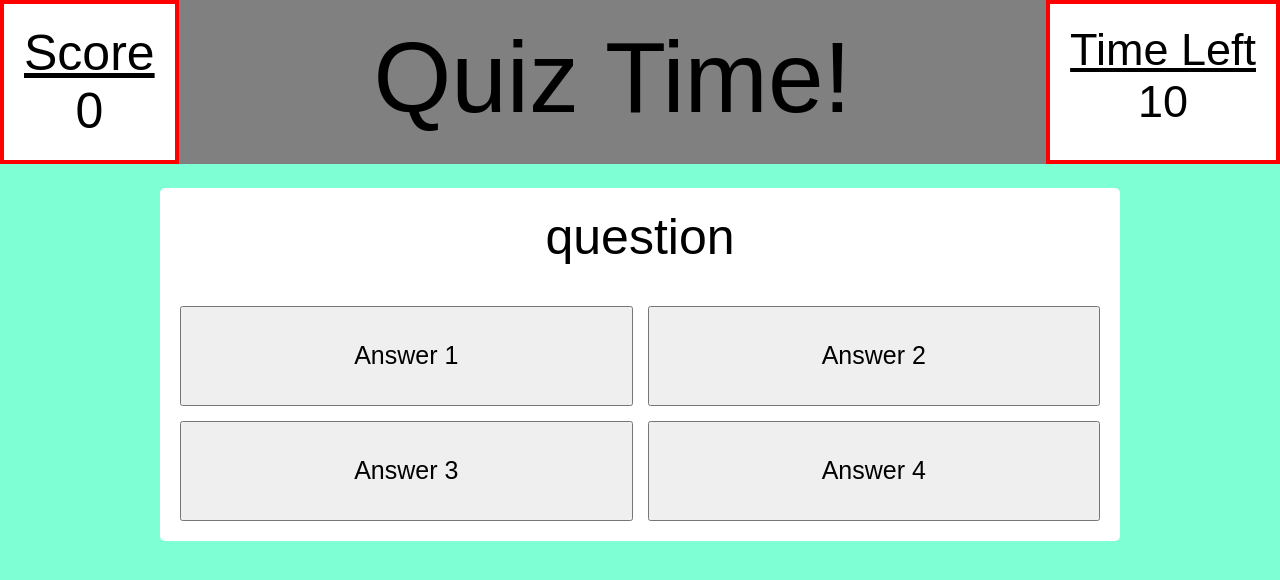
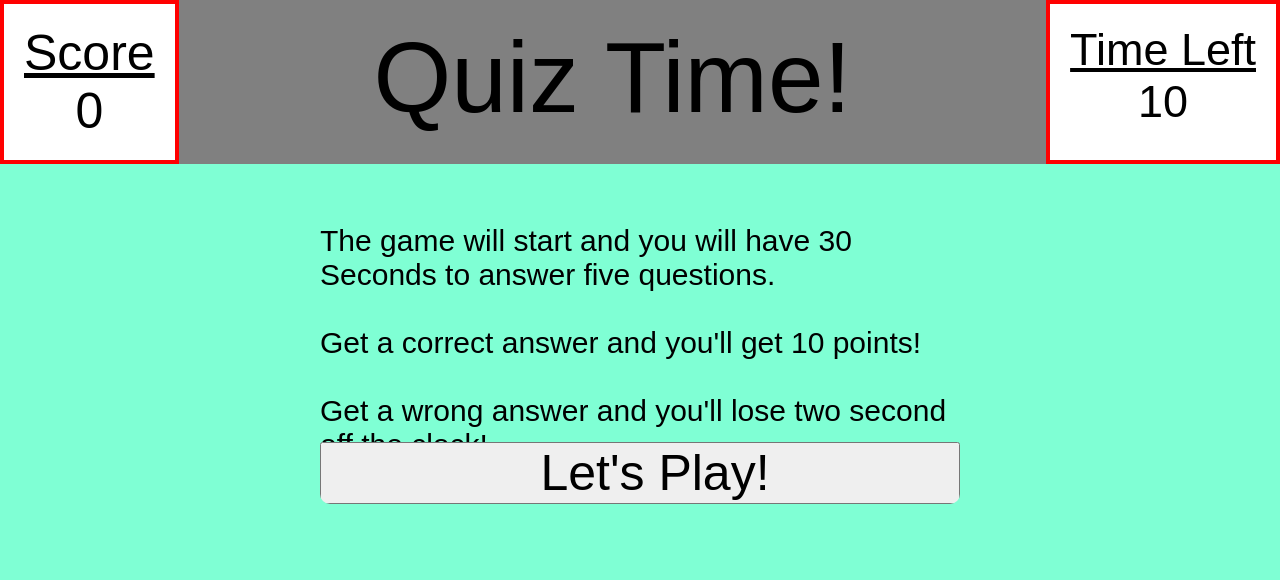
Before and after one commit to jonrushing/challenge-4-quiz-game, a plain HTML site: page index.html in a window 1280 px wide. Both pictures are taken after a click on the button "Start". Drawn offline with Linux system fonts and the light colour scheme.

```diff
--- a/assets/script.js
+++ b/assets/script.js
@@ -1,16 +1,18 @@
 const mainMenu = document.getElementById("mainMenu")
 const startButton = document.getElementById("startBtn")
+const rules = document.getElementById("rulesCard")
 const quizBox = document.getElementById("quizCard")
 
-startButton.addEventListener("click", startgame)
 
-function startgame(){
+startButton.addEventListener("click", showrules)
+
+function showrules(){
     if (mainMenu.style.display !== "none") {
     mainMenu.style.display = "none";
     }
-    if (quizBox.style.display !== "grid") {
-    quizBox.style.display = "grid";
+    if (rules.style.display !== "grid") {
+    rules.style.display = "grid";
         }
+}
 
-    console.log(startButton)
-}
+const playGame = document.getElementById("startGame")
--- a/assets/style.css
+++ b/assets/style.css
@@ -68,6 +68,21 @@ body{
 
 }
 
+.rules{
+    display:none;
+    font-size: 30px;
+    height: 70%;
+    width: 50%;
+    color: black;
+    border-radius: 10px;
+
+}
+.lets-play{
+    padding-left: 30px;
+    justify-content: center;
+    align-items: center;
+    font-size: 50px;
+}
 .quiz-card{
     display:none;
     width: 1000px;
@@ -94,3 +109,7 @@ body{
    height: 100px;
    font-size: 25px;
 }
+
+.hide{
+    display:none;
+}
--- a/index.html
+++ b/index.html
@@ -38,6 +38,22 @@
            <button id="startBtn" class="main-menu-btn">Start</button>
            <button id="highScore" class="main-menu-btn">High Score</button>
         </div>
+
+        <div id="rulesCard" class="rules">
+            <p>The game will start and you will have 30 Seconds to answer five questions.<br>
+            <br>
+            Get a correct answer and you'll get 10 points!<br>
+            <br>
+            Get a wrong answer and you'll lose two second off the clock!<br>
+            <br>
+            Good luck!
+            </p>
+
+            <button id="startGame" class="lets-play">Let's Play!</button>
+
+
+        </div>
+
         <div id="quizCard" class="quiz-card">
             <div id="questionContainer" class="hidden">
                 <div id="question" class="question-container">
```
